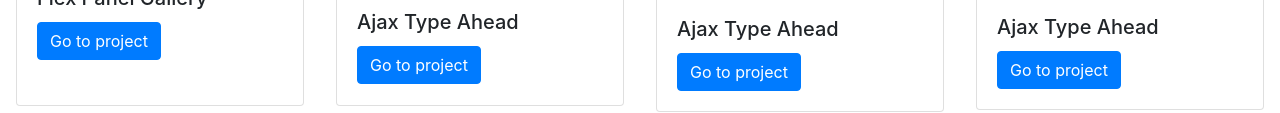
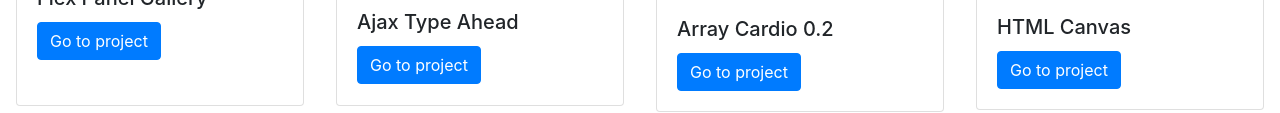
Before and after one commit to annunirmal/JS-30, a website: page index.html in a window 1280 px wide. Shown: the part 706-819 px from the top of the page. Drawn offline with nearby package versions, Linux system fonts and the light colour scheme.

Commit message:
project heading changed

```diff
--- a/index.html
+++ b/index.html
@@ -90,7 +90,7 @@
         <div class="card mx-auto" style="width: 18rem;">
           <img src="./07.arrayCardio0.2/thumbnail.png" class="card-img-top" alt="...">
           <div class="card-body">
-            <h5 class="card-title">Ajax Type Ahead</h5>
+            <h5 class="card-title">Array Cardio 0.2</h5>
             <!-- <p class="card-text"></p> -->
             <a target="_blank" href="https://annunirmal.github.io/JS-30/07.arrayCardio0.2/" class="btn btn-primary">Go to project</a>
           </div>
@@ -100,7 +100,7 @@
         <div class="card mx-auto" style="width: 18rem;">
           <img src="./08.HTML5Canvas/thumbnail.png" class="card-img-top" alt="...">
           <div class="card-body">
-            <h5 class="card-title">Ajax Type Ahead</h5>
+            <h5 class="card-title">HTML Canvas</h5>
             <!-- <p class="card-text"></p> -->
             <a target="_blank" href="https://annunirmal.github.io/JS-30/08.HTML5Canvas/" class="btn btn-primary">Go to project</a>
           </div>
```
